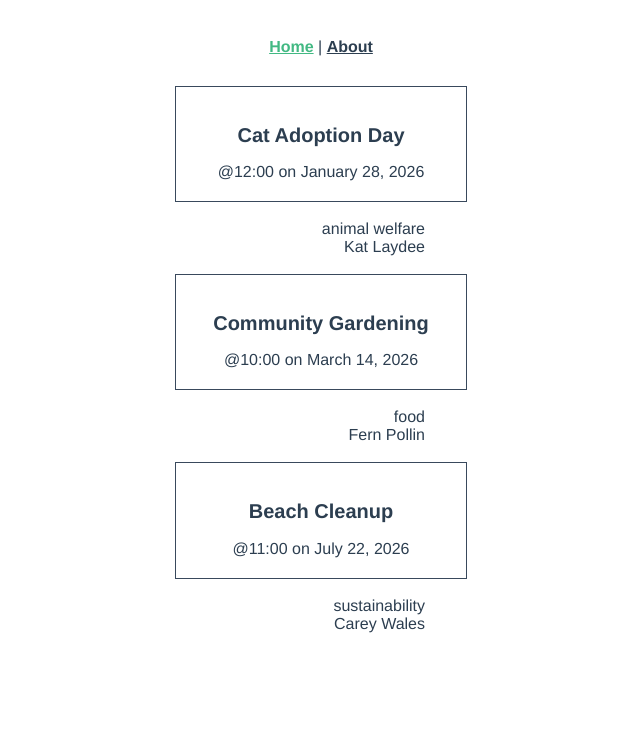
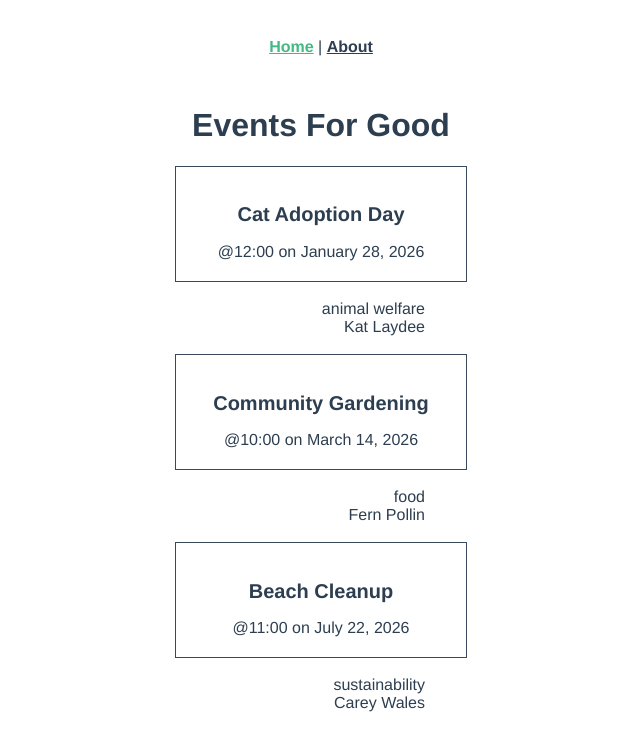
Before and after one commit to Tsukinax/events-for-good, a Vue app: page / in a window 1280 px wide. Shown: the top 750 px of the page, without its empty margins (319-959 px from the left). Built offline with nearby package versions, Linux system fonts and the light colour scheme; the HTML template or start-up script is replaced by a standard one.

Commit message:
step 9: move the "Events For Good" heading from App.vue into HomeView so it only shows on the home page (staff-check 9.3)

```diff
--- a/src/views/HomeView.vue
+++ b/src/views/HomeView.vue
@@ -42,6 +42,8 @@ const events = ref<Event[]>([
 </script>
 
 <template>
+  <h1>Events For Good</h1>
+
   <div class="events">
     <div v-for="event in events" :key="event.id">
       <EventCard :event="event" />
```
